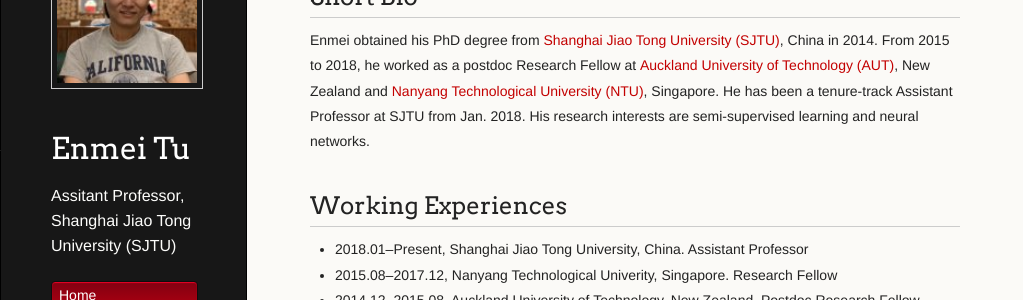
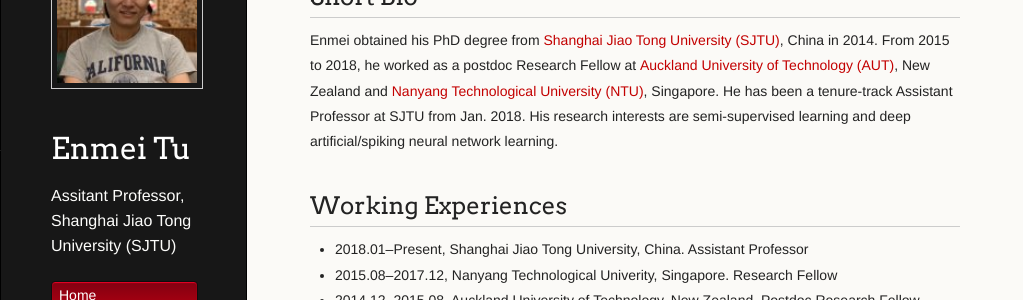
Before and after one commit to hellotem/enmeitu.github.io, a Jekyll site: the page built from index.md, in a window 1280 px wide and 1350 px high. Shown: the part 146-446 px from the top of the window, without its empty margins (0-1023 px from the left). Built offline with Jekyll 4.4.1, drawn with Linux system fonts in a browser that asks for light colours.

Commit message:
Update index.md

```diff
--- a/index.md
+++ b/index.md
@@ -12,7 +12,7 @@
 # Welcome to Enmei Tu's homepage!
 
 ## Short Bio
-Enmei obtained his PhD degree from [Shanghai Jiao Tong University (SJTU)](http://en.sjtu.edu.cn/), China in 2014. From 2015 to 2018, he  worked as a postdoc Research Fellow at [Auckland University of Technology (AUT)](https://www.aut.ac.nz/), New Zealand and [Nanyang Technological University (NTU)](https://www.ntu.edu.sg), Singapore. He has been a tenure-track Assistant Professor at SJTU from Jan. 2018. His research interests are semi-supervised learning and neural networks.
+Enmei obtained his PhD degree from [Shanghai Jiao Tong University (SJTU)](http://en.sjtu.edu.cn/), China in 2014. From 2015 to 2018, he  worked as a postdoc Research Fellow at [Auckland University of Technology (AUT)](https://www.aut.ac.nz/), New Zealand and [Nanyang Technological University (NTU)](https://www.ntu.edu.sg), Singapore. He has been a tenure-track Assistant Professor at SJTU from Jan. 2018. His research interests are semi-supervised learning and deep artificial/spiking neural network learning.
 
 ## Working Experiences
 * 2018.01--Present, Shanghai Jiao Tong University, China. Assistant Professor
```
